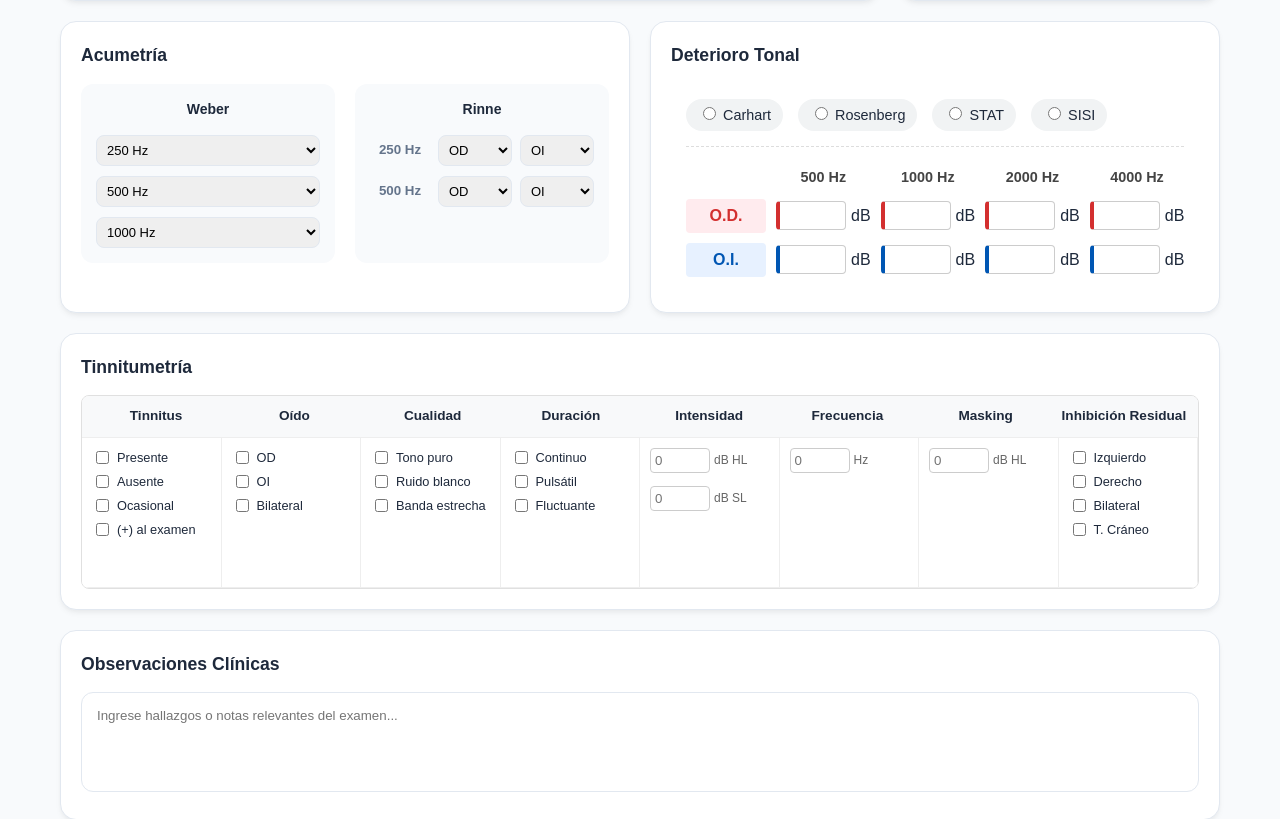
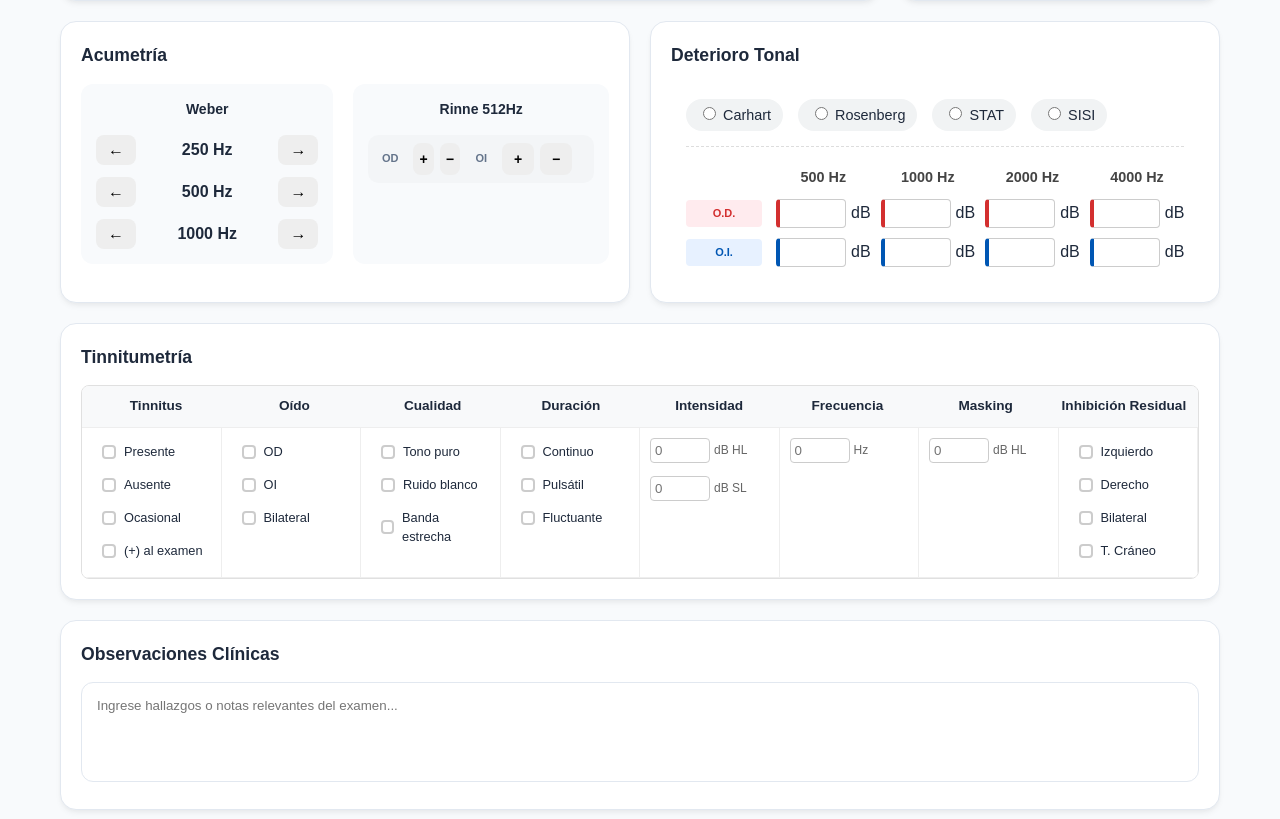
Before and after one commit to PauloJacko/pacientes_audiologia, a Django app: page /evaluaciones/audiometria/5/ in a window 1280 px wide. Shown: the part 781-1600 px from the top of the page. Run offline with Django 5.2, Linux system fonts and the light colour scheme; data comes from the database, SQL or seed files in the repository.

Commit message:
Audiometría casi casi listo !! solo falta el backend

```diff
--- a/evaluaciones/static/evaluaciones/css/audiometria.css
+++ b/evaluaciones/static/evaluaciones/css/audiometria.css
@@ -406,6 +406,7 @@ input.oi:focus {
 .extra-grid { display: grid; grid-template-columns: repeat(auto-fit, minmax(300px, 1fr)); gap: 20px; }
 .acu-group { display: flex; align-items: center; gap: 10px; margin-bottom: 15px; }
 .acu-label { font-weight: 700; min-width: 60px; font-size: 13px; }
+
 select {
     padding: 6px;
     border-radius: 8px;
@@ -444,15 +445,135 @@ select {
 
 .rinne-row {
     display: grid;
-    grid-template-columns: 60px 1fr 1fr;
-    gap: 8px;
+    grid-template-columns: 70px repeat(4, 1fr);
+    gap: 6px;
     align-items: center;
 }
 
-.rinne-row small {
+.rinne-btn {
+    border: none;
+    padding: 6px;
+    border-radius: 6px;
+    background: #eee;
+    cursor: pointer;
+}
+
+.rinne-btn.od.active {
+    background: #ef4444;
+    color: white;
+}
+
+.rinne-btn.oi.active {
+    background: #3b82f6;
+    color: white;
+}
+
+.weber-grid {
+    display: flex;
+    flex-direction: column;
+    gap: 12px;
+}
+
+.weber-row {
+    display: grid;
+    grid-template-columns: 40px 1fr 40px;
+    align-items: center;
     text-align: center;
-    font-weight: 600;
+}
+
+.freq {
+    font-weight: 700;
+    color: var(--text-main);
+}
+
+.arrow {
+    border: none;
+    background: #eee;
+    border-radius: 8px;
+    padding: 6px;
+    cursor: pointer;
+    font-size: 16px;
+    transition: 0.2s;
+}
+
+.arrow.left.active {
+    background: #ef4444;
+    color: white;
+}
+
+.arrow.right.active {
+    background: #3b82f6;
+    color: white;
+}
+
+.weber-row.bilateral .arrow {
+    background: #10b981;
+    color: white;
+}
+
+.rinne-grid {
+    display: flex;
+    flex-direction: column;
+    gap: 12px;
+}
+
+.rinne-row {
+    display: grid;
+    grid-template-columns: 80px 1fr 1fr;
+    align-items: center;
+    gap: 12px;
+    padding: 8px 10px;
+    border-radius: 10px;
+    background: rgba(0,0,0,0.02);
+}
+
+.freq-label {
+    font-weight: 700;
+    text-align: center;
+}
+
+.ear-group {
+    display: flex;
+    align-items: center;
+    justify-content: center;
+    gap: 6px;
+}
+
+.ear-label {
+    font-size: 11px;
+    font-weight: 700;
     color: var(--text-muted);
+    margin-right: 4px;
+}
+
+.rinne-btn {
+    border: none;
+    width: 32px;
+    height: 32px;
+    border-radius: 8px;
+    background: #eee;
+    cursor: pointer;
+    font-weight: bold;
+    font-size: 14px;
+    transition: all 0.15s ease;
+}
+
+.rinne-btn:hover {
+    transform: scale(1.05);
+}
+
+.rinne-btn.od.active {
+    background: #ef4444;
+    color: white;
+}
+
+.rinne-btn.oi.active {
+    background: #3b82f6;
+    color: white;
+}
+
+.rinne-row:hover {
+    background: rgba(0,0,0,0.04);
 }
 
 /* Tinnitumetría */
@@ -522,6 +643,51 @@ select {
 .input-unit span {
     font-size: 0.75rem;
     color: #666;
+}
+
+.check-item input[type="checkbox"] {
+    appearance: none;
+    -webkit-appearance: none;
+    width: 14px;
+    height: 14px;
+    border: 2px solid #ccc;
+    border-radius: 4px;
+    display: inline-block;
+    position: relative;
+    cursor: pointer;
+    transition: all 0.15s ease;
+}
+
+.check-item input[type="checkbox"]:hover {
+    border-color: #999;
+}
+
+.check-item input[type="checkbox"]:checked {
+    background: #2563eb;
+    border-color: #2563eb;
+}
+
+.check-item input[type="checkbox"]:checked::after {
+    content: "✓";
+    position: absolute;
+    top: -2px;
+    left: 2px;
+    font-size: 12px;
+    color: white;
+}
+
+.check-item {
+    padding: 4px 6px;
+    border-radius: 6px;
+    transition: background 0.15s ease;
+}
+
+.check-item:has(input:checked) {
+    background: rgba(37, 99, 235, 0.1);
+}
+
+.check-item:hover {
+    background: rgba(0,0,0,0.04);
 }
 
 /* Deterioro Tonal */
--- a/evaluaciones/templates/evaluaciones/audiometria_form.html
+++ b/evaluaciones/templates/evaluaciones/audiometria_form.html
@@ -172,45 +172,61 @@
                     <!-- WEBER -->
                     <div class="acu-block">
                         <h4 class="acu-title">Weber</h4>
-                        <div class="acu-content">
-                            <select name="weber_250">
-                                <option value="">250 Hz</option>
-                                <option value="central">Central</option>
-                                <option value="od">OD</option>
-                                <option value="oi">OI</option>
-                            </select>
 
-                            <select name="weber_500">
-                                <option value="">500 Hz</option>
-                                <option value="central">Central</option>
-                                <option value="od">OD</option>
-                                <option value="oi">OI</option>
-                            </select>
+                        <div class="weber-grid">
 
-                            <select name="weber_1000">
-                                <option value="">1000 Hz</option>
-                                <option value="central">Central</option>
-                                <option value="od">OD</option>
-                                <option value="oi">OI</option>
-                            </select>
+                            <!-- 250 -->
+                            <div class="weber-row" data-freq="250">
+                                <button class="arrow left" data-value="oi">←</button>
+                                <span class="freq">250 Hz</span>
+                                <button class="arrow right" data-value="od">→</button>
+                                <input type="hidden" name="weber_250">
+                            </div>
+
+                            <!-- 500 -->
+                            <div class="weber-row" data-freq="500">
+                                <button class="arrow left" data-value="oi">←</button>
+                                <span class="freq">500 Hz</span>
+                                <button class="arrow right" data-value="od">→</button>
+                                <input type="hidden" name="weber_500">
+                            </div>
+
+                            <!-- 1000 -->
+                            <div class="weber-row" data-freq="1000">
+                                <button class="arrow left" data-value="oi">←</button>
+                                <span class="freq">1000 Hz</span>
+                                <button class="arrow right" data-value="od">→</button>
+                                <input type="hidden" name="weber_1000">
+                            </div>
+
                         </div>
                     </div>
 
                     <!-- RINNE -->
                     <div class="acu-block">
-                        <h4 class="acu-title">Rinne</h4>
-                        <div class="acu-content">
-                            <div class="rinne-row">
-                                <small>250 Hz</small>
-                                <select name="rinne_250_od"><option value="">OD</option><option>+</option><option>-</option></select>
-                                <select name="rinne_250_oi"><option value="">OI</option><option>+</option><option>-</option></select>
+                        <h4 class="acu-title">Rinne 512Hz</h4>
+
+                        <div class="rinne-grid">
+
+                            <!-- 512 Hz -->
+                            <div class="rinne-row" data-freq="512">
+
+                                <div class="ear-group od">
+                                    <span class="ear-label">OD</span>
+                                    <button class="rinne-btn od" data-ear="od" data-value="+">+</button>
+                                    <button class="rinne-btn od" data-ear="od" data-value="-">−</button>
+                                </div>
+
+                                <div class="ear-group oi">
+                                    <span class="ear-label">OI</span>
+                                    <button class="rinne-btn oi" data-ear="oi" data-value="+">+</button>
+                                    <button class="rinne-btn oi" data-ear="oi" data-value="-">−</button>
+                                </div>
+
+                                <input type="hidden" name="rinne_512_od">
+                                <input type="hidden" name="rinne_512_oi">
                             </div>
 
-                            <div class="rinne-row">
-                                <small>500 Hz</small>
-                                <select name="rinne_500_od"><option value="">OD</option><option>+</option><option>-</option></select>
-                                <select name="rinne_500_oi"><option value="">OI</option><option>+</option><option>-</option></select>
-                            </div>
                         </div>
                     </div>
                 </div>
@@ -1011,6 +1027,80 @@ fileInput.addEventListener("change", () => {
     }
 });
 
+/* ACUMETRIA WEBER */
+
+document.querySelectorAll(".weber-row").forEach(row => {
+
+    const left = row.querySelector(".left");
+    const right = row.querySelector(".right");
+    const input = row.querySelector("input");
+
+    left.addEventListener("click", () => {
+
+        if (left.classList.contains("active")) {
+            left.classList.remove("active");
+            input.value = "";
+            return;
+        }
+
+        row.classList.remove("bilateral");
+        left.classList.add("active");
+        right.classList.remove("active");
+        input.value = "od";
+    });
+
+    right.addEventListener("click", () => {
+
+        if (right.classList.contains("active")) {
+            right.classList.remove("active");
+            input.value = "";
+            return;
+        }
+
+        row.classList.remove("bilateral");
+        right.classList.add("active");
+        left.classList.remove("active");
+        input.value = "oi";
+    });
+
+    // CLICK DOBLE = bilateral
+    row.addEventListener("dblclick", () => {
+        row.classList.add("bilateral");
+        left.classList.remove("active");
+        right.classList.remove("active");
+        input.value = "central";
+    });
+
+});
+
+/* ACUMETRIA RINNE */
+
+document.querySelectorAll(".rinne-btn").forEach(btn => {
+
+    btn.addEventListener("click", () => {
+
+        const row = btn.closest(".rinne-row");
+        const ear = btn.dataset.ear;
+        const value = btn.dataset.value;
+
+        const input = row.querySelector(
+            `input[name="rinne_${row.querySelector('span').innerText.split(' ')[0]}_${ear}"]`
+        );
+
+        if (btn.classList.contains("active")) {
+            btn.classList.remove("active");
+            input.value = "";
+            return;
+        }
+
+        row.querySelectorAll(`.rinne-btn.${ear}`).forEach(b => b.classList.remove("active"));
+
+        btn.classList.add("active");
+        input.value = value;
+
+    });
+
+});
 
 </script>
 </body>
```
